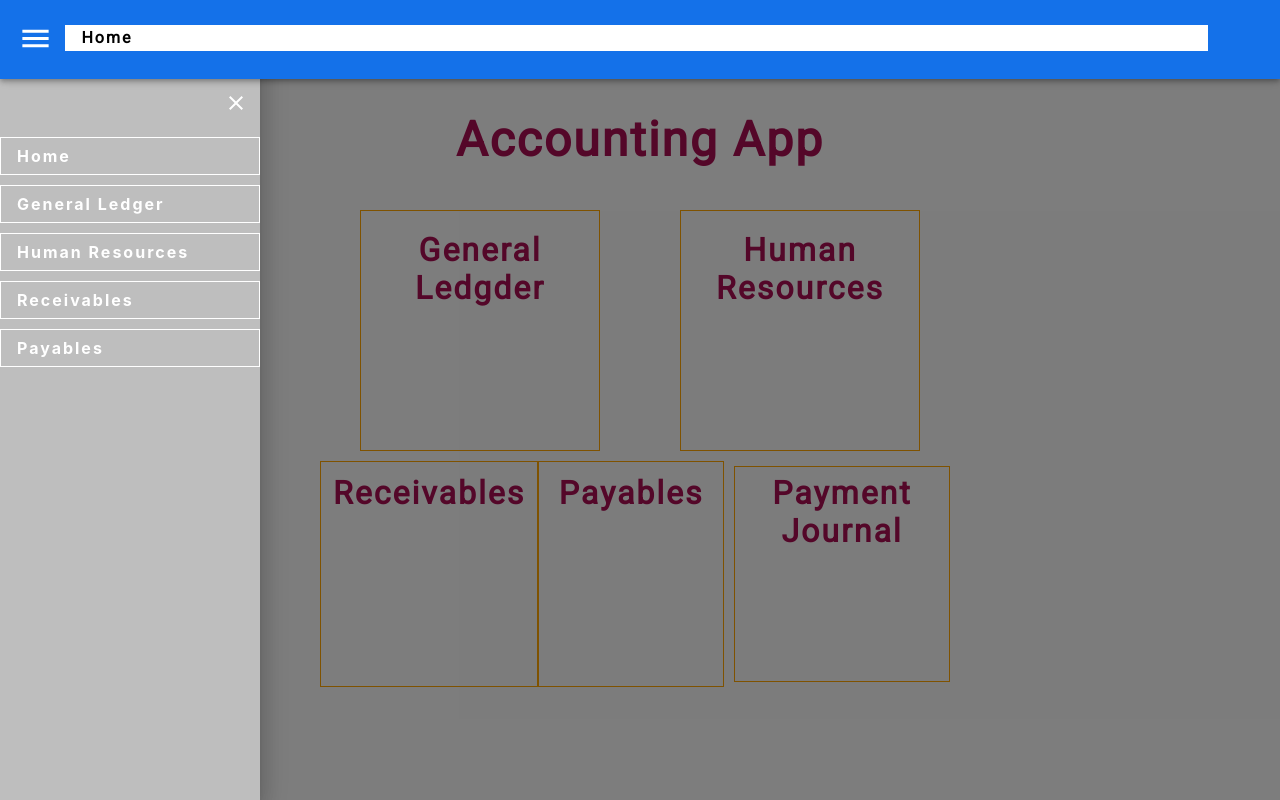
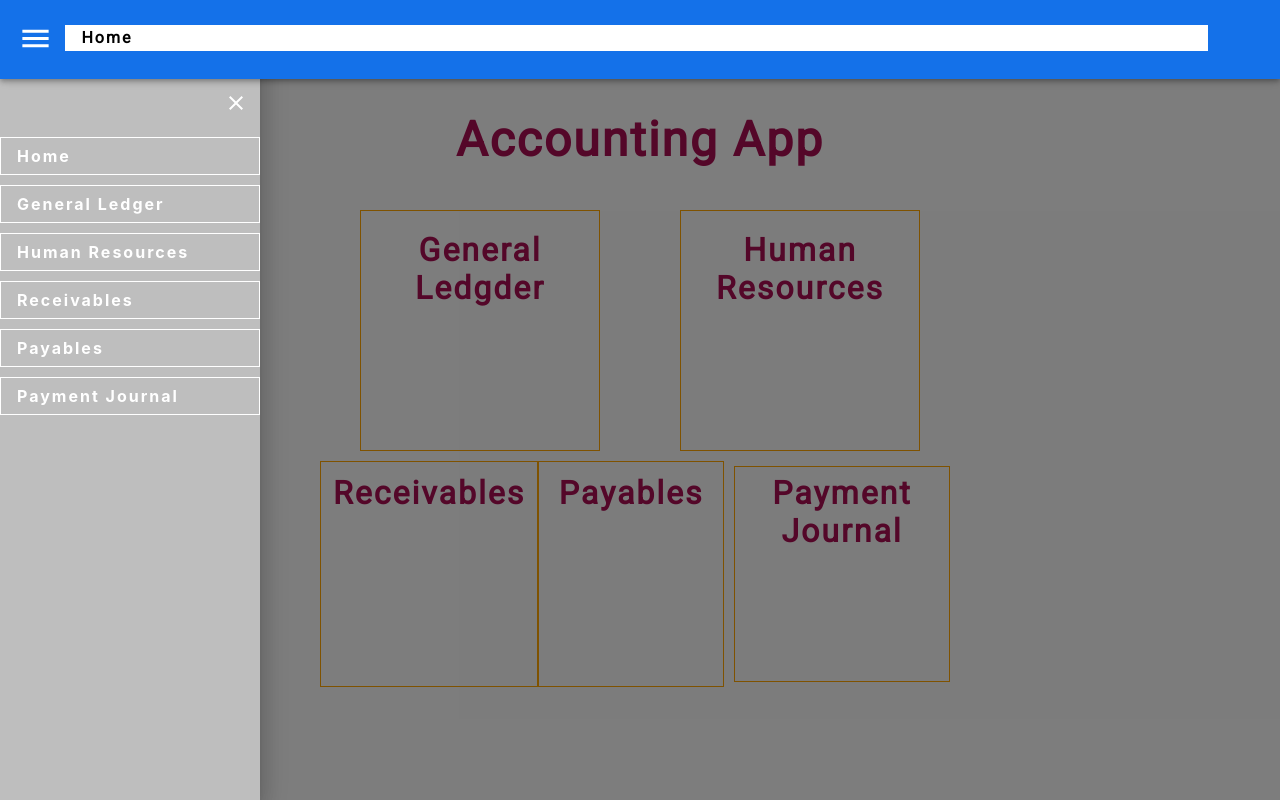
Before and after one commit to philip993/accounting, a React (Create React App) app in the folder acc-front/: page / in a window 1280 px wide. Both pictures are taken after a click on the button 35 px from the left and 38 px from the top of the page. Built offline with nearby package versions, Linux system fonts and the light colour scheme.

Commit message:
3.29. Updated

```diff
--- a/acc-front/src/components/SideMenu/SideMenu.js
+++ b/acc-front/src/components/SideMenu/SideMenu.js
@@ -62,6 +62,11 @@ const SideMenu = () => {
               Payables
             </Link>
           </ListItem>
+          <ListItem className="listItem">
+            <Link to="/journal" className="link">
+              Payment Journal
+            </Link>
+          </ListItem>
         </List>
       </Drawer>
     </div>
```
